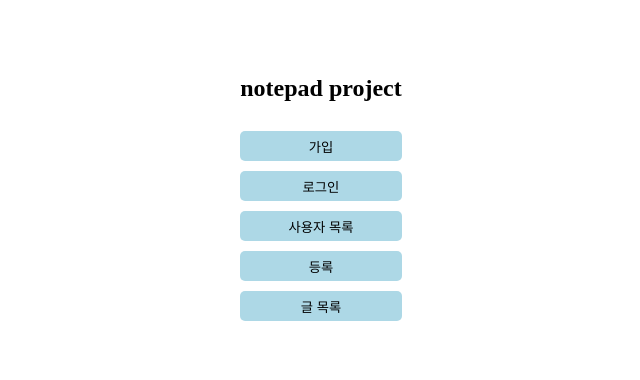
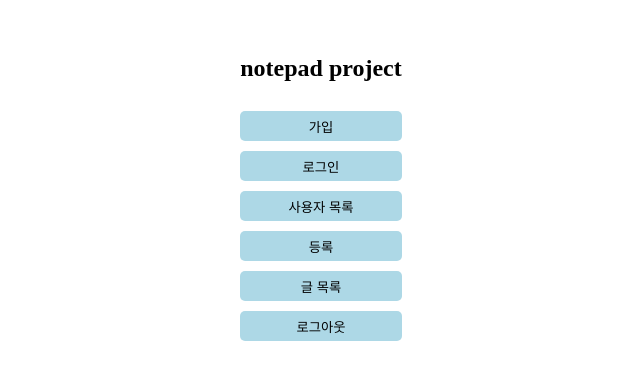
Before and after one commit to sungjine456/notepad, an Angular app in the folder client/: page / in a window 1280 px wide. Shown: the part 212-592 px from the top of the page, without its empty margins (319-959 px from the left). Built offline with nearby package versions, Linux system fonts and the light colour scheme.

Commit message:
add log-out

```diff
--- a/client/src/app/com/notepad/main/main.component.html
+++ b/client/src/app/com/notepad/main/main.component.html
@@ -17,5 +17,8 @@
     <div>
       <button routerLink="/posts">글 목록</button>
     </div>
+    <div>
+      <button (click)="signOut()">로그아웃</button>
+    </div>
   </div>
 </section>
--- a/client/src/app/com/notepad/main/main.component.ts
+++ b/client/src/app/com/notepad/main/main.component.ts
@@ -1,4 +1,7 @@
 import {Component} from '@angular/core';
+import {environment} from "../../../../environments/environment";
+import {HttpClient} from "@angular/common/http";
+import {Router} from "@angular/router";
 
 @Component({
   selector: 'app-main',
@@ -8,6 +11,17 @@ import {Component} from '@angular/core';
 export class MainComponent {
   title = 'notepad';
 
-  constructor() {
+  constructor(private router: Router,
+              private httpClient: HttpClient) {
+  }
+
+  signOut() {
+    const res = this.httpClient.get(environment.server_url + "/api/auth/signOut", {responseType: 'text'});
+
+    res.subscribe(() => {
+        sessionStorage.removeItem("token");
+
+        this.router.navigate(['/'])
+      });
   }
 }
```
Also changed, not shown: 2 other files (tests, documents, lock files or other folders).
